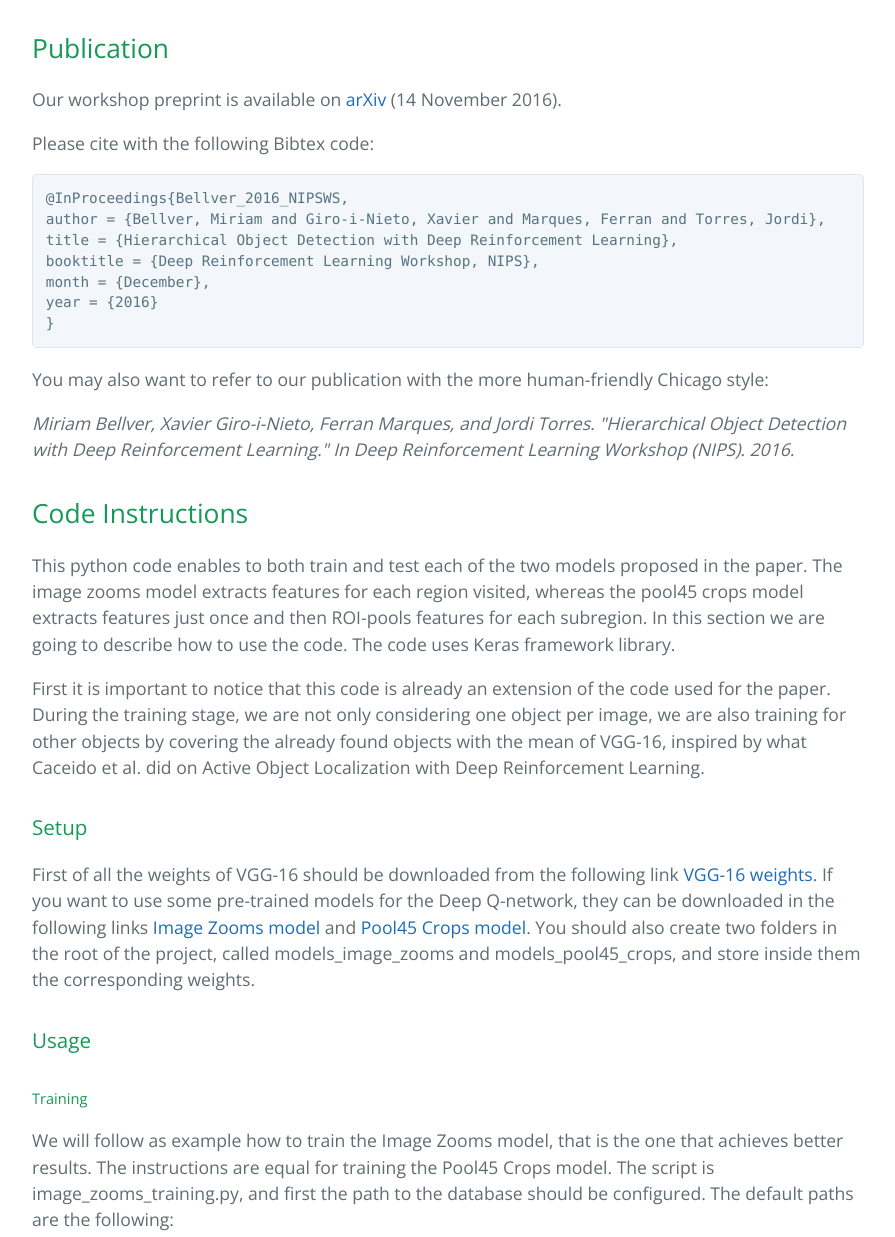
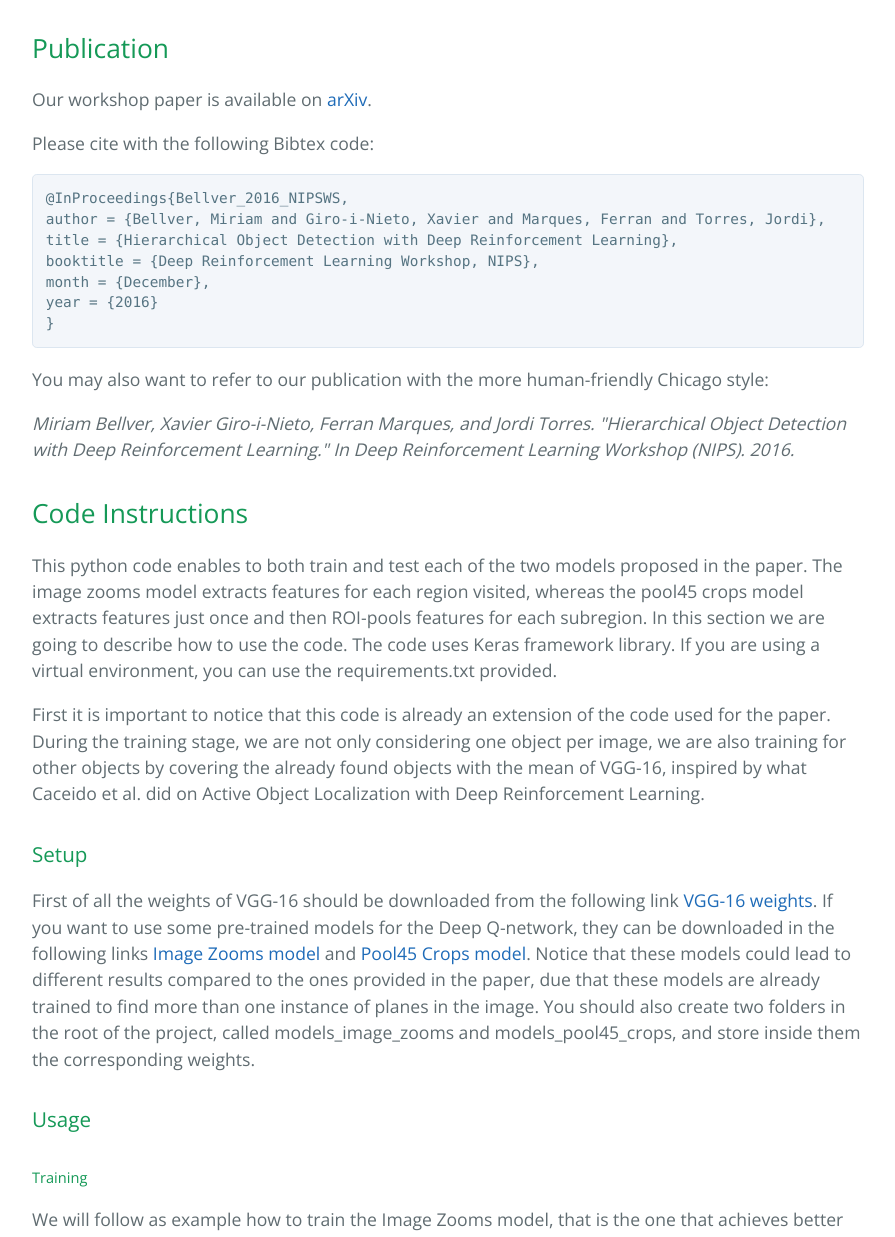
Before and after one commit to imatge-upc/detection-2016-nipsws, a plain HTML site: page index.html in a window 1280 px wide. Shown: the part 2877-4114 px from the top of the page, without its empty margins (192-1087 px from the left). Drawn offline with nearby package versions, Linux system fonts and the light colour scheme.

```diff
--- a/index.html
+++ b/index.html
@@ -85,7 +85,7 @@
 <h2>
 <a id="publication" class="anchor" href="#publication" aria-hidden="true"><span aria-hidden="true" class="octicon octicon-link"></span></a>Publication</h2>
 
-      <p>Our workshop preprint is available on <a href="https://arxiv.org/abs/1611.03718">arXiv</a> (14 November 2016).</p>
+<p>Our workshop paper is available on <a href="https://arxiv.org/abs/1611.03718">arXiv</a>.</p>
 
 <p>Please cite with the following Bibtex code:</p>
 
@@ -105,14 +105,14 @@ year = {2016}
 <h2>
 <a id="code-instructions" class="anchor" href="#code-instructions" aria-hidden="true"><span aria-hidden="true" class="octicon octicon-link"></span></a>Code Instructions</h2>
 
-<p>This python code enables to both train and test each of the two models proposed in the paper. The image zooms model extracts features for each region visited, whereas the pool45 crops model extracts features just once and then ROI-pools features for each subregion. In this section we are going to describe how to use the code. The code uses Keras framework library.</p>
+<p>This python code enables to both train and test each of the two models proposed in the paper. The image zooms model extracts features for each region visited, whereas the pool45 crops model extracts features just once and then ROI-pools features for each subregion. In this section we are going to describe how to use the code. The code uses Keras framework library. If you are using a virtual environment, you can use the requirements.txt provided.</p>
 
 <p>First it is important to notice that this code is already an extension of the code used for the paper. During the training stage, we are not only considering one object per image, we are also training for other objects by covering the already found objects with the mean of VGG-16, inspired by what Caceido et al. did on Active Object Localization with Deep Reinforcement Learning. </p>
 
 <h3>
 <a id="setup" class="anchor" href="#setup" aria-hidden="true"><span aria-hidden="true" class="octicon octicon-link"></span></a>Setup</h3>
 
-<p>First of all the weights of VGG-16 should be downloaded from the following link <a href="http://imatge.upc.edu/web/sites/default/files/projects/deeplearning/public/detection-2016-nipsws/vgg16_weights.h5">VGG-16 weights</a>. If you want to use some pre-trained models for the Deep Q-network, they can be downloaded in the following links <a href="http://imatge.upc.edu/web/sites/default/files/projects/deeplearning/public/detection-2016-nipsws/model_image_zooms">Image Zooms model</a> and <a href="http://imatge.upc.edu/web/sites/default/files/projects/deeplearning/public/detection-2016-nipsws/model_pool45_crops">Pool45 Crops model</a>. You should also create two folders in the root of the project, called models_image_zooms and models_pool45_crops, and store inside them the corresponding weights. </p>
+<p>First of all the weights of VGG-16 should be downloaded from the following link <a href="http://imatge.upc.edu/web/sites/default/files/projects/deeplearning/public/detection-2016-nipsws/vgg16_weights.h5">VGG-16 weights</a>. If you want to use some pre-trained models for the Deep Q-network, they can be downloaded in the following links <a href="http://imatge.upc.edu/web/sites/default/files/projects/deeplearning/public/detection-2016-nipsws/model_image_zooms">Image Zooms model</a> and <a href="http://imatge.upc.edu/web/sites/default/files/projects/deeplearning/public/detection-2016-nipsws/model_pool45_crops">Pool45 Crops model</a>. Notice that these models could lead to different results compared to the ones provided in the paper, due that these models are already trained to find more than one instance of planes in the image. You should also create two folders in the root of the project, called models_image_zooms and models_pool45_crops, and store inside them the corresponding weights. </p>
 
 <h3>
 <a id="usage" class="anchor" href="#usage" aria-hidden="true"><span aria-hidden="true" class="octicon octicon-link"></span></a>Usage</h3>
```
Also changed, not shown: params.json (+1 -1 lines).
